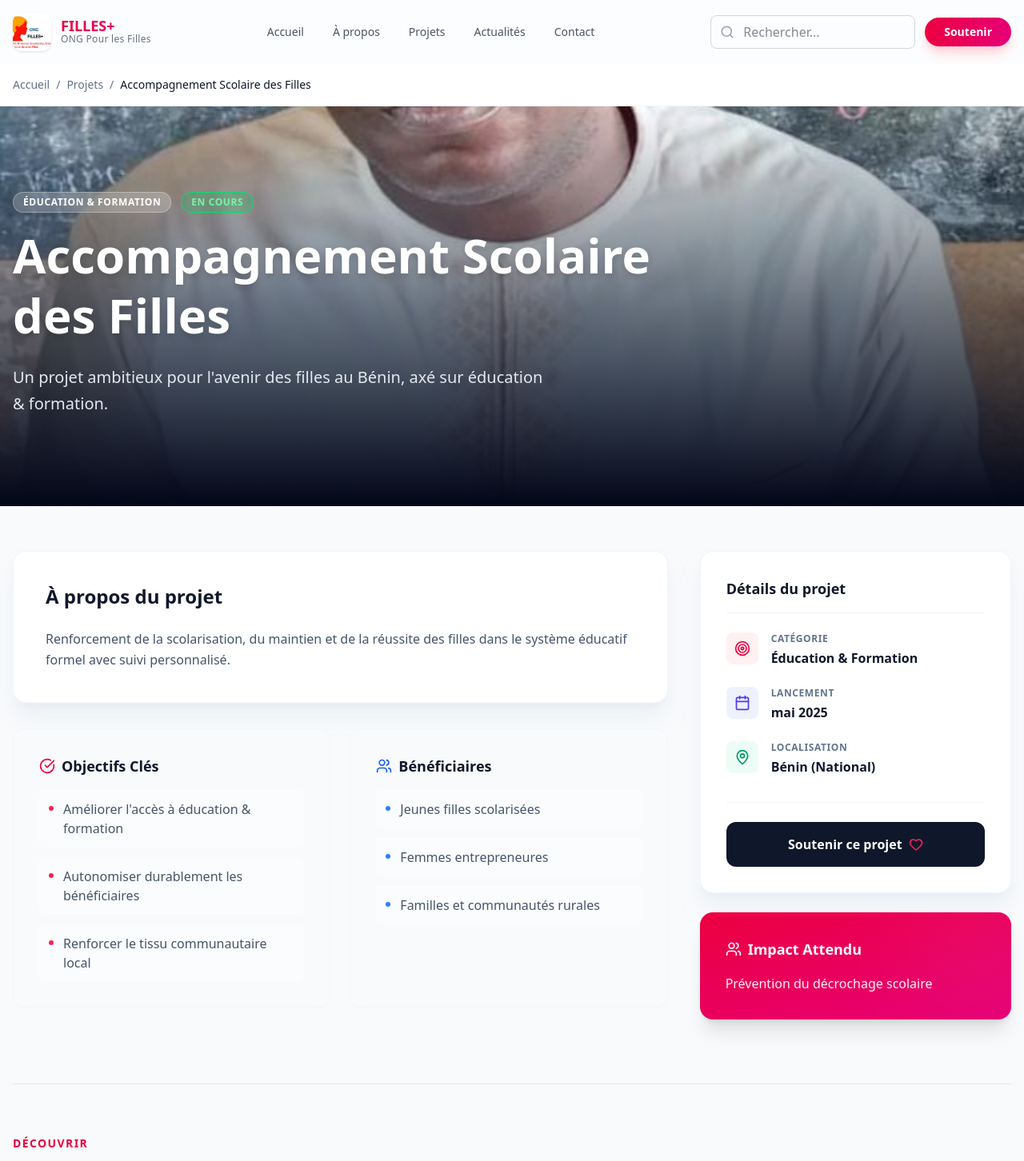
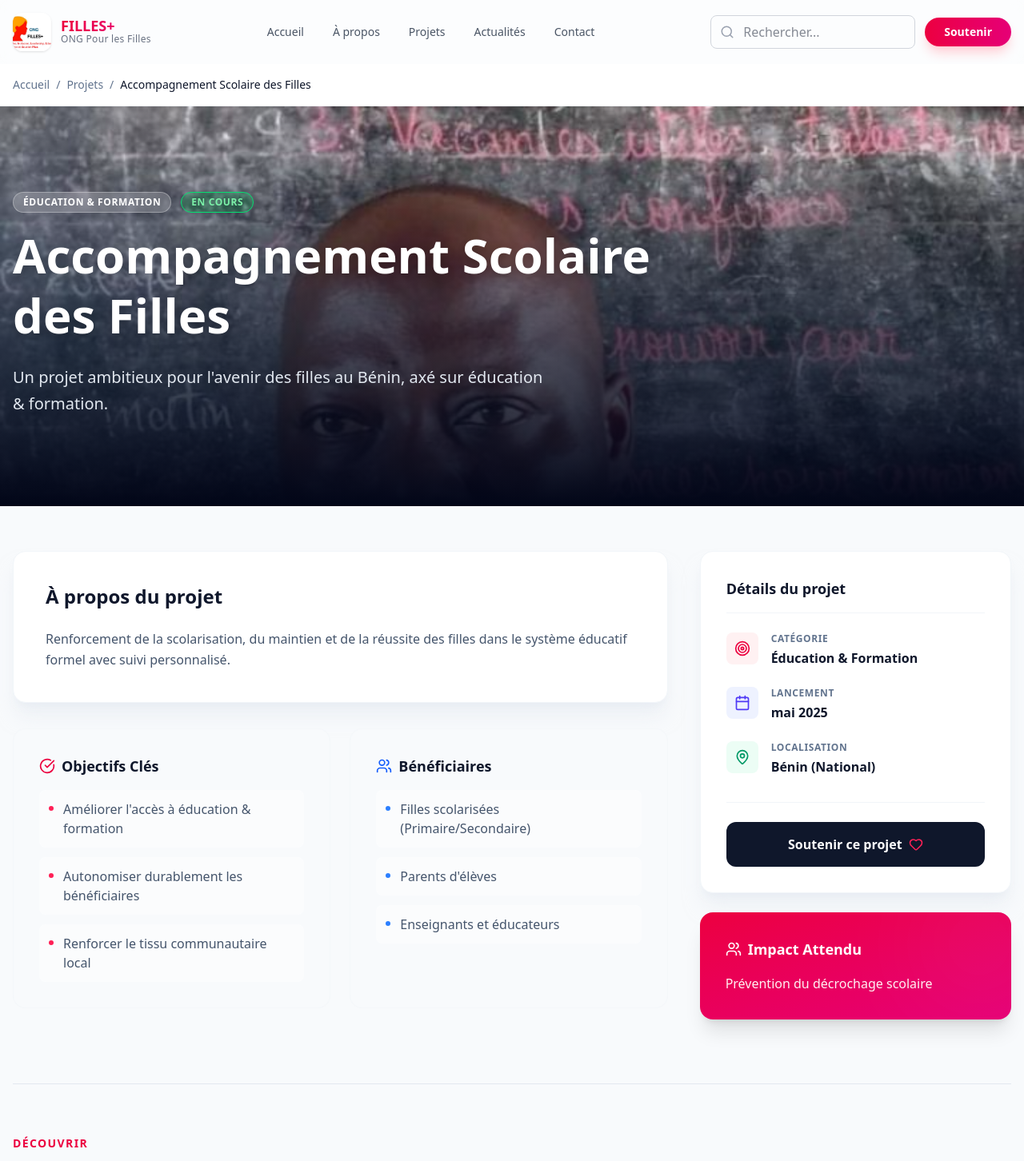
Before and after one commit to samsun243/filles-plus-platform, a Next.js app: page /projects/accompagnement-scolaire in a window 1280 px wide. Shown: the top 1452 px of the page at 80% size. Built offline with nearby package versions, Linux system fonts and the light colour scheme.

Commit message:
Fix: Image cropping (object-top) and dynamic beneficiaries on project detail pages

```diff
--- a/app/blog/[id]/page.tsx
+++ b/app/blog/[id]/page.tsx
@@ -59,7 +59,7 @@ export default async function BlogDetail({ params }: PageProps) {
                         src={heroImage}
                         alt={post.title}
                         fill
-                        className="object-cover"
+                        className="object-cover object-top"
                         priority
                     />
                     <div className="absolute inset-0 bg-gradient-to-t from-slate-900 via-slate-900/70 to-transparent"></div>
--- a/app/news/[id]/page.tsx
+++ b/app/news/[id]/page.tsx
@@ -59,7 +59,7 @@ export default async function NewsDetail({ params }: PageProps) {
             src={heroImage}
             alt={newsItem.title}
             fill
-            className="object-cover"
+            className="object-cover object-top"
             priority
           />
           <div className="absolute inset-0 bg-gradient-to-t from-slate-900 via-slate-900/60 to-transparent"></div>
--- a/app/projects/[id]/page.tsx
+++ b/app/projects/[id]/page.tsx
@@ -59,7 +59,7 @@ export default async function ProjectDetail({ params }: PageProps) {
             src={heroImage}
             alt={project.title}
             fill
-            className="object-cover"
+            className="object-cover object-top"
             priority
           />
           <div className="absolute inset-0 bg-gradient-to-t from-slate-950 via-slate-900/60 to-transparent"></div>
@@ -196,6 +196,13 @@ export default async function ProjectDetail({ params }: PageProps) {
                       Bénéficiaires
                     </h3>
                     <ul className="space-y-3">
+                      {project.beneficiaries ? project.beneficiaries.map((beneficiary, index) => (
+                        <li key={index} className="flex gap-3 text-slate-600 bg-white/50 p-3 rounded-lg">
+                          <span className="w-1.5 h-1.5 rounded-full bg-blue-500 mt-2 flex-shrink-0"></span>
+                          <span>{beneficiary}</span>
+                        </li>
+                      )) : (
+                        <>
                           <li className="flex gap-3 text-slate-600 bg-white/50 p-3 rounded-lg">
                             <span className="w-1.5 h-1.5 rounded-full bg-blue-500 mt-2 flex-shrink-0"></span>
                             <span>Jeunes filles scolarisées</span>
@@ -208,6 +215,8 @@ export default async function ProjectDetail({ params }: PageProps) {
                             <span className="w-1.5 h-1.5 rounded-full bg-blue-500 mt-2 flex-shrink-0"></span>
                             <span>Familles et communautés rurales</span>
                           </li>
+                        </>
+                      )}
                     </ul>
                   </div>
                 </div>
--- a/src/components/NewsCard.tsx
+++ b/src/components/NewsCard.tsx
@@ -16,7 +16,7 @@ export default function NewsCard({ article }: { article: NewsItem }) {
           <img
             src={article.image}
             alt={article.title}
-            className="w-full h-full object-cover group-hover:scale-105 transition-transform duration-300"
+            className="w-full h-full object-cover object-top group-hover:scale-105 transition-transform duration-300"
           />
         ) : (
           <div className="absolute inset-0 flex items-center justify-center">
@@ -55,7 +55,7 @@ export default function NewsCard({ article }: { article: NewsItem }) {
           className="w-full bg-gradient-to-r from-blue-600 to-purple-600 hover:from-blue-700 hover:to-purple-700 text-white group/btn"
         >
           <Link href={`/news/${article.id}`} className="flex items-center justify-center gap-2">
-            Lire l'article
+            Lire l&apos;article
             <ArrowRight size={16} className="group-hover/btn:translate-x-1 transition-transform" />
           </Link>
         </Button>
--- a/src/components/ProjectCard.tsx
+++ b/src/components/ProjectCard.tsx
@@ -28,7 +28,7 @@ export default function ProjectCard({ project }: { project: Project }) {
           <img
             src={project.image}
             alt={project.title}
-            className="w-full h-full object-cover group-hover:scale-105 transition-transform duration-300"
+            className="w-full h-full object-cover object-top group-hover:scale-105 transition-transform duration-300"
           />
         ) : (
           <div className="absolute inset-0 flex items-center justify-center">
--- a/src/components/TeamAvatar.tsx
+++ b/src/components/TeamAvatar.tsx
@@ -36,7 +36,7 @@ export default function TeamAvatar({ src, name, role, size = 128 }: TeamAvatarPr
             width={size}
             height={size}
             sizes={sizesAttr}
-            style={{ objectFit: 'cover' }}
+            style={{ objectFit: 'cover', objectPosition: 'top' }}
             onError={() => setErrored(true)}
             onLoadingComplete={() => setLoaded(true)}
             loading="lazy"
--- a/src/data/projects.ts
+++ b/src/data/projects.ts
@@ -9,6 +9,7 @@ export interface Project {
   status: 'active' | 'completed' | 'ongoing';
   startDate: string;
   impact?: string;
+  beneficiaries?: string[];
 }
 
 export const projects: Project[] = [
@@ -20,7 +21,8 @@ export const projects: Project[] = [
     category: 'education',
     status: 'active',
     startDate: '2025-05-01',
-    impact: 'Réinsertion progressive des filles déscolarisées'
+    impact: 'Réinsertion progressive des filles déscolarisées',
+    beneficiaries: ['Jeunes filles déscolarisées', 'Jeunes filles non scolarisées', 'Familles vulnérables']
   },
   {
     id: 'accompagnement-scolaire',
@@ -30,7 +32,8 @@ export const projects: Project[] = [
     category: 'education',
     status: 'active',
     startDate: '2025-05-01',
-    impact: 'Prévention du décrochage scolaire'
+    impact: 'Prévention du décrochage scolaire',
+    beneficiaries: ['Filles scolarisées (Primaire/Secondaire)', 'Parents d\'élèves', 'Enseignants et éducateurs']
   },
   {
     id: 'protection-apprenties',
@@ -40,7 +43,8 @@ export const projects: Project[] = [
     category: 'social',
     status: 'active',
     startDate: '2025-05-01',
-    impact: 'Protection et autonomisation des apprenties'
+    impact: 'Protection et autonomisation des apprenties',
+    beneficiaries: ['Filles en apprentissage', 'Maîtres d\'apprentissage', 'Artisans locaux']
   },
   {
     id: 'sensibilisation-communautaire',
@@ -50,7 +54,8 @@ export const projects: Project[] = [
     category: 'social',
     status: 'active',
     startDate: '2025-05-01',
-    impact: 'Changement des mentalités communautaires'
+    impact: 'Changement des mentalités communautaires',
+    beneficiaries: ['Leaders communautaires', 'Chefs religieux', 'Population locale']
   },
   {
     id: 'clubs-leadership',
@@ -60,7 +65,8 @@ export const projects: Project[] = [
     category: 'leadership',
     status: 'ongoing',
     startDate: '2025-06-01',
-    impact: 'Développement du leadership féminin'
+    impact: 'Développement du leadership féminin',
+    beneficiaries: ['Adolescentes et jeunes filles', 'Élèves et étudiantes', 'Mentors féminins']
   },
   {
     id: 'formation-familles',
@@ -70,7 +76,8 @@ export const projects: Project[] = [
     category: 'social',
     status: 'active',
     startDate: '2025-05-01',
-    impact: 'Implication familiale dans l\'émancipation des filles'
+    impact: 'Implication familiale dans l\'émancipation des filles',
+    beneficiaries: ['Parents et tuteurs', 'Grands-parents', 'Responsables de foyers']
   }
 ];
 
```
Lines whose indentation alone changed are shown as unchanged.
